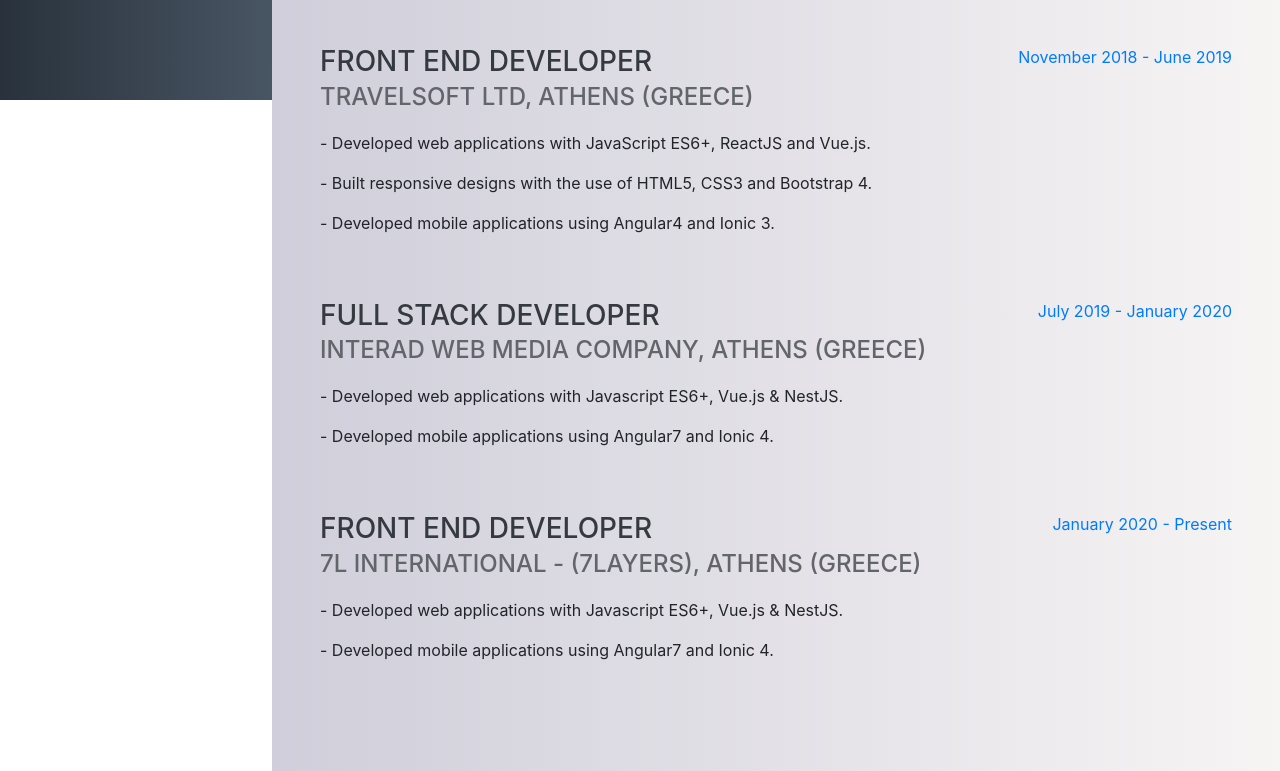
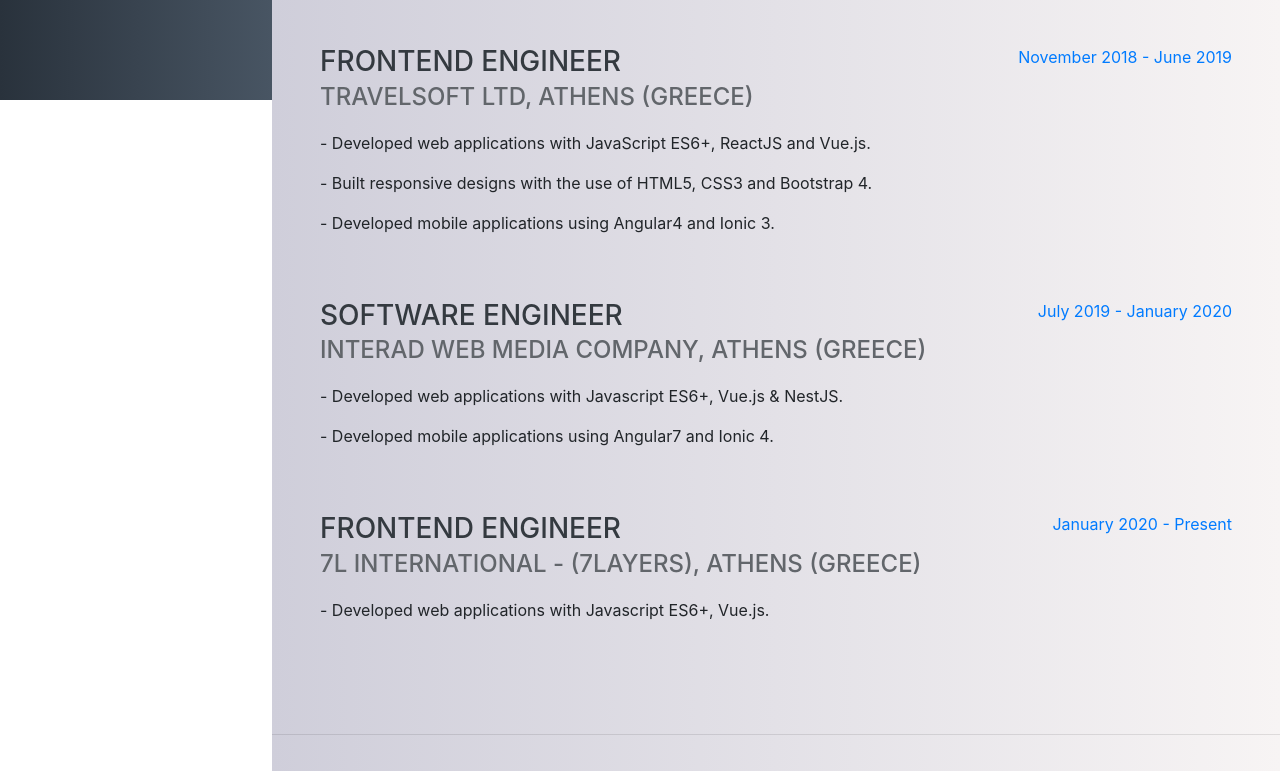
Before and after one commit to geokal94/Portfolio, a website with bundled scripts: page index.html in a window 1280 px wide. Shown: the part 700-1471 px from the top of the page. Built offline with nearby package versions, Linux system fonts and the light colour scheme; files whose address does not match are found by name; a web font is replaced by a local one.

Commit message:
changed experience details

```diff
--- a/index.html
+++ b/index.html
@@ -95,7 +95,7 @@
 
           <div class="resume-item d-flex flex-column flex-md-row justify-content-between mb-5">
             <div class="resume-content">
-              <h3 class="mb-0">Front End Developer</h3>
+              <h3 class="mb-0">Frontend Engineer</h3>
               <div class="subheading mb-3">Travelsoft Ltd, Athens (Greece)</div>
               <p> - Developed web applications with JavaScript ES6+, ReactJS and Vue.js.</p>
               <p> - Built responsive designs with the use of HTML5, CSS3 and Bootstrap 4.</p>
@@ -108,7 +108,7 @@
 
           <div class="resume-item d-flex flex-column flex-md-row justify-content-between mb-5">
             <div class="resume-content">
-              <h3 class="mb-0">Full Stack Developer</h3>
+              <h3 class="mb-0">Software Engineer</h3>
               <div class="subheading mb-3">iNTERAD Web Media Company, Athens (Greece)</div>
               <p> - Developed web applications with Javascript ES6+, Vue.js & NestJS.</p>
               <p> - Developed mobile applications using Angular7 and Ionic 4.</p>
@@ -120,10 +120,9 @@
 
           <div class="resume-item d-flex flex-column flex-md-row justify-content-between mb-5">
             <div class="resume-content">
-              <h3 class="mb-0">Front End Developer</h3>
+              <h3 class="mb-0">Frontend Engineer</h3>
               <div class="subheading mb-3">7L International - (7Layers), Athens (Greece)</div>
-              <p> - Developed web applications with Javascript ES6+, Vue.js & NestJS.</p>
-              <p> - Developed mobile applications using Angular7 and Ionic 4.</p>
+              <p> - Developed web applications with Javascript ES6+, Vue.js.</p>
             </div>
             <div class="resume-date text-md-right">
               <span class="text-primary">January 2020 - Present</span>
```
